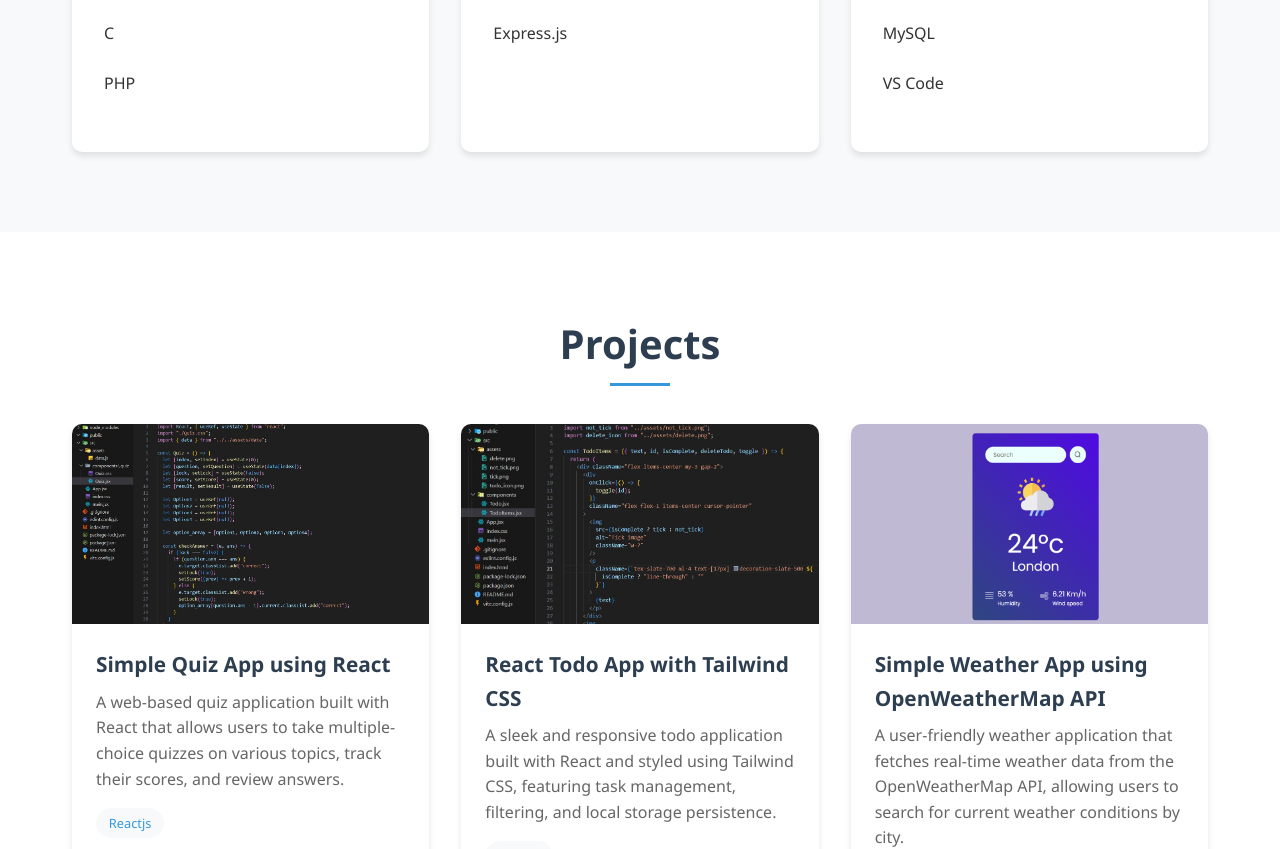
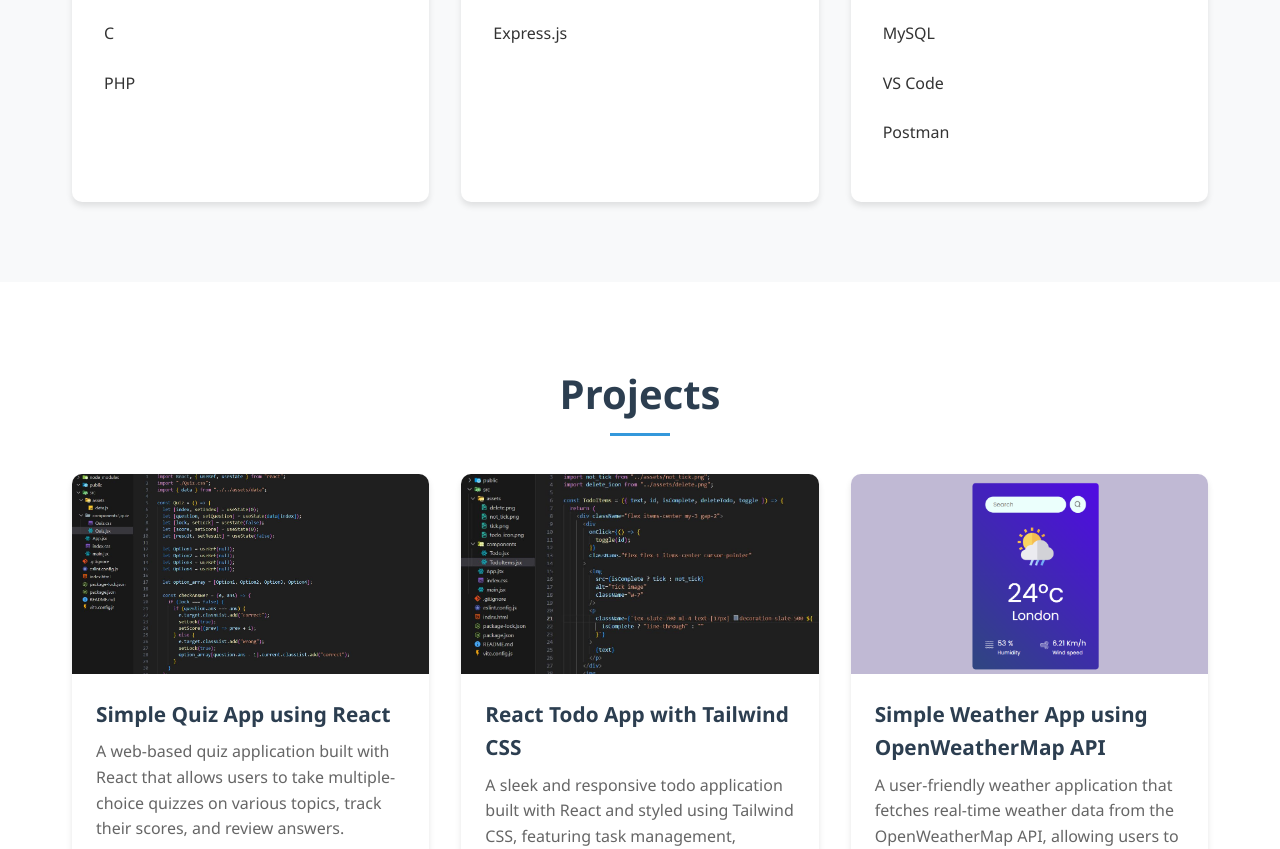
Before and after one commit to LuthiraPeiris/sample-portfolio, a plain HTML site: page index.html in a window 1280 px wide. Shown: the part 4328-5177 px from the top of the page. Drawn offline with Linux system fonts and the light colour scheme.

Commit message:
second commit

```diff
--- a/index.html
+++ b/index.html
@@ -357,6 +357,11 @@
                             <span>VS Code</span>
                         </div>
                     </div>
+                    <div class="skill-item">
+                        <div class="skill-name">
+                            <span>Postman</span>
+                        </div>
+                    </div>
                 </div>
             </div>
         </div>
```
